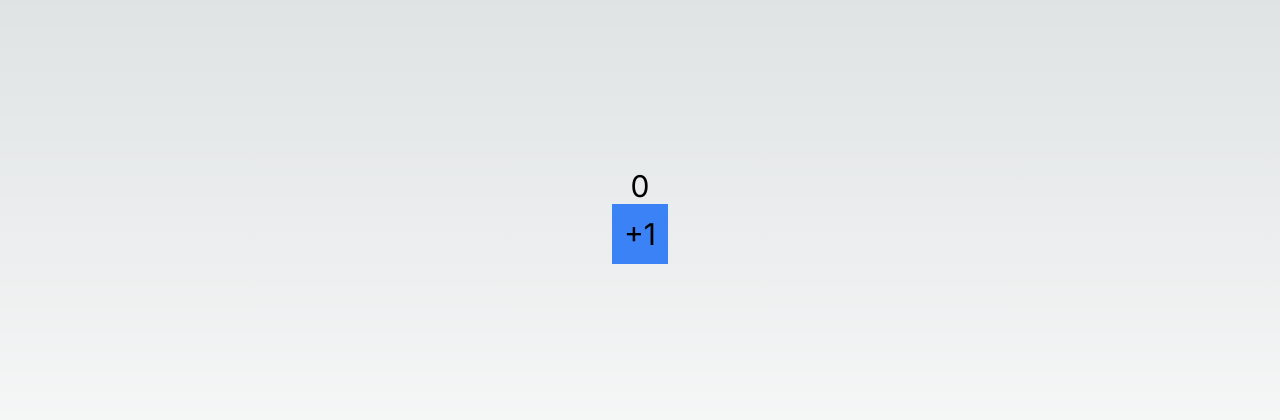
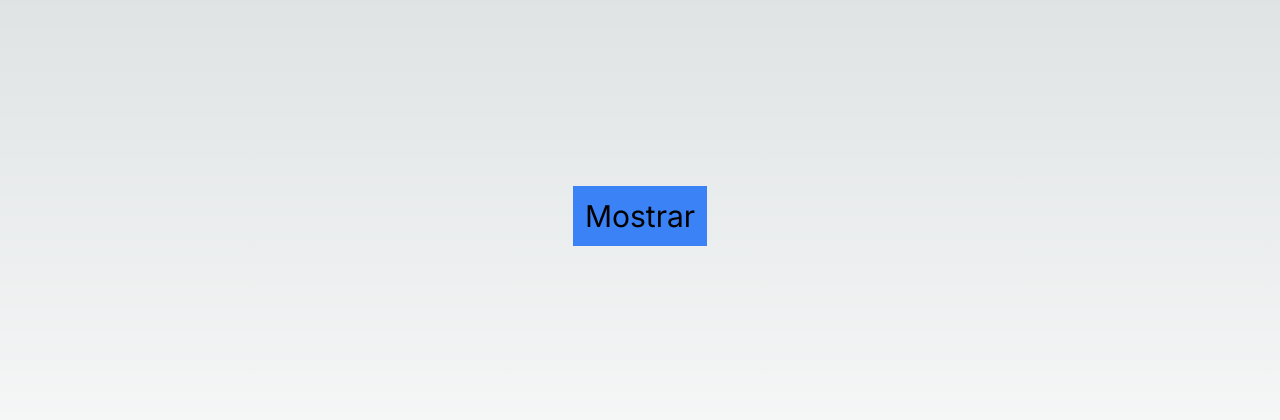
Before and after one commit to PedroTsI/React-Study, a Next.js app: page / in a window 1280 px wide. Shown: the part 184-604 px from the top of the page. Built offline with nearby package versions, Linux system fonts and the light colour scheme.

Commit message:
State_Class_2

```diff
--- a/src/app/page.tsx
+++ b/src/app/page.tsx
@@ -3,16 +3,18 @@
 import { useState } from "react";
 
 const Page = () => {
-  const [count, setCount] = useState<number>(0);
+  const [showSecret, setSecret] = useState<boolean>(false);
 
   const handleClickButton = () => {
-    setCount(count + 1);
+    setSecret(!showSecret);
   }
 
     return (
         <div className="w-screen h-screen flex flex-col justify-center items-center text-3xl">
-          <p>{count}</p>
-          <button onClick={handleClickButton} className="bg-blue-500 p-3">+1</button>
+          <button onClick={handleClickButton} className="bg-blue-500 p-3">{showSecret ? 'Ocultar' : 'Mostrar'}</button>
+          {showSecret &&
+            <div className=" p-3 bg-blue-300 rounded-md mt-3">Area secreta</div>
+          }
         </div>
     );
 }
```
